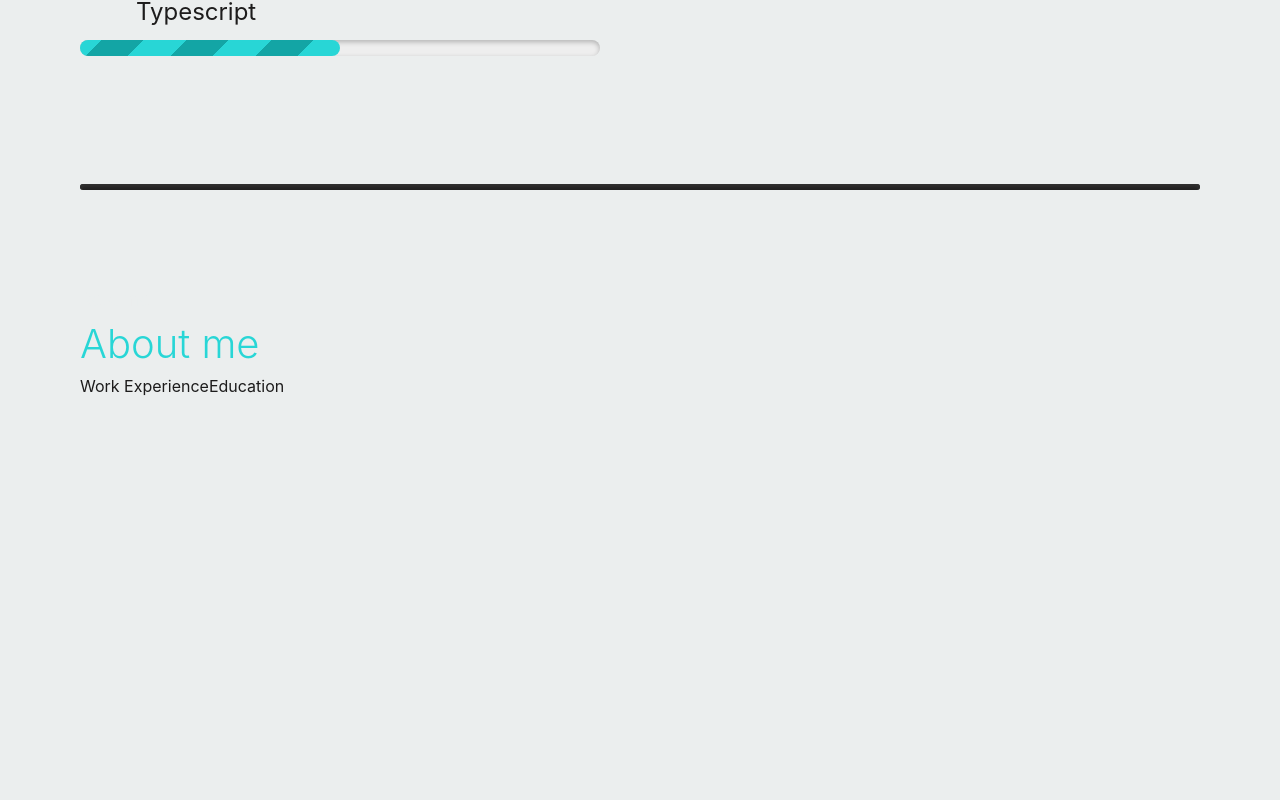
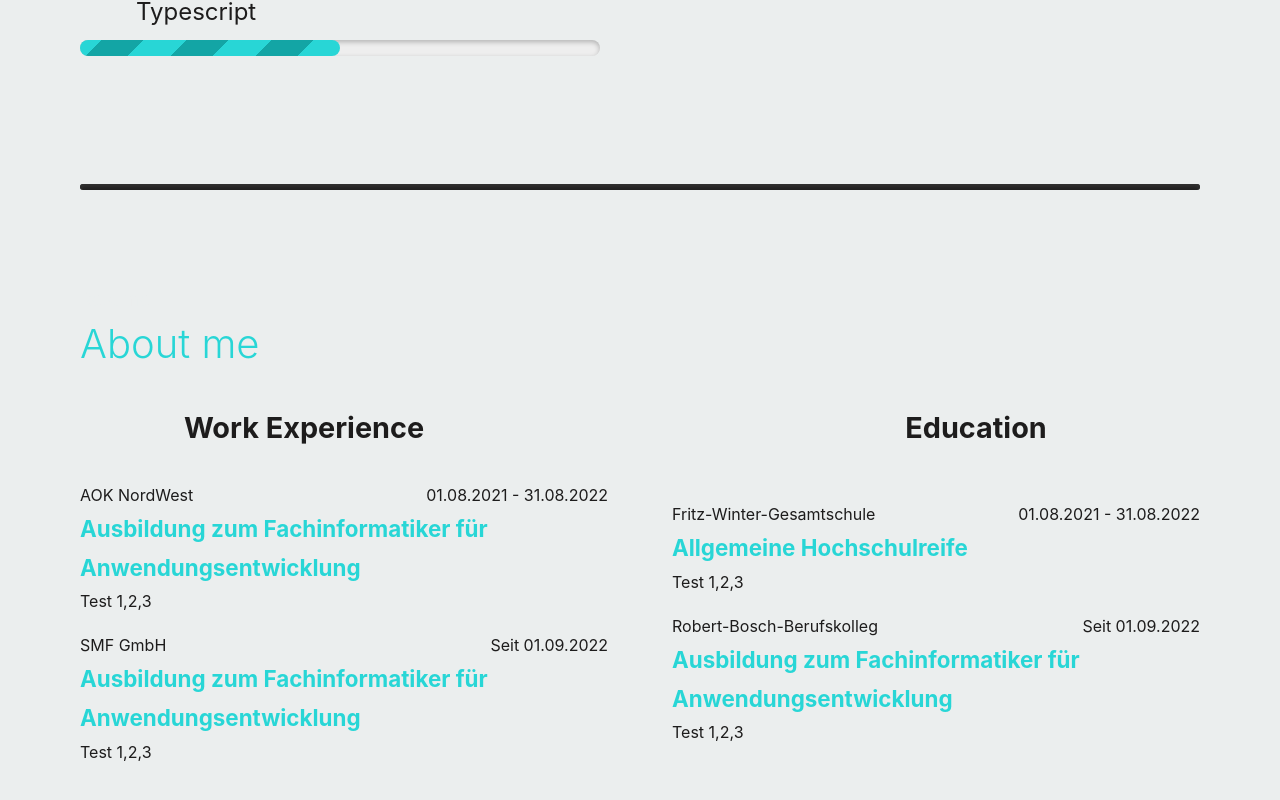
Before and after one commit to CodingBase2509/Portfolio, a React (Vite) app: page / in a window 1280 px wide. Shown: the part 2186-2986 px from the top of the page. Before the commit the page ends 2744 px from the top, so only its background shows below. Built offline with nearby package versions, Linux system fonts and the light colour scheme; some icons are missing.

Commit message:
add basic resume

```diff
--- a/src/Components/Resume/Resume.scss
+++ b/src/Components/Resume/Resume.scss
@@ -0,0 +1,30 @@
+.switch {
+    display: flex;
+    flex-direction: row;
+    justify-content: space-between;
+    gap: 14rem;
+}
+
+.header-span {
+    width: 100%;
+}
+
+.resume-header-section {
+    display: flex;
+    flex-direction: row;
+    justify-content: center;
+
+    font-size: 1.8em;
+}
+
+.resume-elements {
+    display: flex;
+    flex-direction: row;
+    align-items: center;
+    justify-content: space-between;
+    gap: 4rem;
+}
+
+.work-experience, .education {
+    margin:  1rem 0;
+}
--- a/src/Components/Resume/Resume.tsx
+++ b/src/Components/Resume/Resume.tsx
@@ -1,16 +1,33 @@
+import './Resume.scss';
 import { BaseParameter } from '../../Contracts/Parameter';
 import Section from '../Shared/Section';
-import './Resume.scss';
+import { education, workExperience } from '../../Data/ResumeItems';
+import ResumeSection from './ResumeSection/ResumeSection';
 
 const Resume = ({ className }: BaseParameter) => {
   return (
     <Section className={className + ' resume'} mainHeader="About me" secondaryHeader="Resume">
       <div className="switch">
-        <span>Work Experience</span>
-        <span>Education</span>
+        <span className="header-span">
+          <h2 className="resume-header-section">Work Experience</h2>
+        </span>
+        <span className="header-span">
+          <h2 className="resume-header-section">Education</h2>
+        </span>
       </div>
-      <article className="work-experience"></article>
-      <article className="education"></article>
+
+      <div className="resume-elements">
+        <article className="work-experience">
+          {workExperience.map((x, index) => (
+            <ResumeSection key={index} item={x} indicator={true} />
+          ))}
+        </article>
+        <article className="education">
+          {education.map((x, index) => (
+            <ResumeSection key={index} item={x} indicator={false} />
+          ))}
+        </article>
+      </div>
     </Section>
   );
 };
--- /dev/null
+++ b/src/Components/Resume/ResumeSection/ResumeSection.scss
@@ -0,0 +1,20 @@
+@import "/src/variables.scss";
+
+.headline {
+    display: flex;
+    flex-direction: row;
+    justify-content: space-between;
+}
+
+.switch {
+    margin-top: 2rem;
+}
+
+.resume-section {
+    margin: 1rem 0;
+}
+
+.title {
+    color: $primary;
+    font-size: 1.4em;
+}
--- /dev/null
+++ b/src/Components/Resume/ResumeSection/ResumeSection.tsx
@@ -0,0 +1,30 @@
+import './ResumeSection.scss';
+import { ResumeSectionParameter } from '../../../Contracts/Parameter';
+
+const ResumeSection = ({ className, item, indicator }: ResumeSectionParameter) => {
+  return (
+    <section className={className + ' resume-section'}>
+      {indicator ?? <div className="indicator"></div>}
+      <div className="data">
+        <div className="headline">
+          <span className="institution">{item.institution}</span>
+
+          {item.to ? (
+            <span className="dates">
+              <span>{item.from}</span> - <span>{item.to}</span>
+            </span>
+          ) : (
+            <span className="dates">
+              Seit <span>{item.from}</span>
+            </span>
+          )}
+        </div>
+
+        <h3 className="title">{item.title}</h3>
+        <div className="describtion">{item.describtion}</div>
+      </div>
+    </section>
+  );
+};
+
+export default ResumeSection;
--- /dev/null
+++ b/src/Data/ResumeItems.ts
@@ -0,0 +1,35 @@
+import ResumeItem from '../Contracts/ResumeItem';
+
+export const workExperience: Array<ResumeItem> = [
+  {
+    title: 'Ausbildung zum Fachinformatiker für Anwendungsentwicklung',
+    institution: 'AOK NordWest',
+    describtion: 'Test 1,2,3',
+    from: '01.08.2021',
+    to: '31.08.2022',
+  },
+  {
+    title: 'Ausbildung zum Fachinformatiker für Anwendungsentwicklung',
+    institution: 'SMF GmbH',
+    describtion: 'Test 1,2,3',
+    from: '01.09.2022',
+    to: null,
+  },
+];
+
+export const education: Array<ResumeItem> = [
+  {
+    title: 'Allgemeine Hochschulreife',
+    institution: 'Fritz-Winter-Gesamtschule',
+    describtion: 'Test 1,2,3',
+    from: '01.08.2021',
+    to: '31.08.2022',
+  },
+  {
+    title: 'Ausbildung zum Fachinformatiker für Anwendungsentwicklung',
+    institution: 'Robert-Bosch-Berufskolleg',
+    describtion: 'Test 1,2,3',
+    from: '01.09.2022',
+    to: null,
+  },
+];
--- a/src/contracts/Parameter.ts
+++ b/src/contracts/Parameter.ts
@@ -1,5 +1,6 @@
 import { MouseEventHandler, ReactNode } from 'react';
 import SkillItem from './SkillItem';
+import ResumeItem from './ResumeItem';
 
 export interface BaseParameter {
   className?: string;
@@ -31,3 +32,8 @@ export interface SkillComponentParameter extends BaseParameter {
   index: number;
   skill: SkillItem;
 }
+
+export interface ResumeSectionParameter extends BaseParameter {
+  item: ResumeItem;
+  indicator: boolean;
+}
--- /dev/null
+++ b/src/contracts/ResumeItem.ts
@@ -0,0 +1,7 @@
+export default interface ResumeItem {
+  title: string;
+  institution: string;
+  describtion: string;
+  from: string | null;
+  to: string | null;
+}
```
Also changed, not shown: src/Components/Services/Services.tsx (+6 -10 lines).
